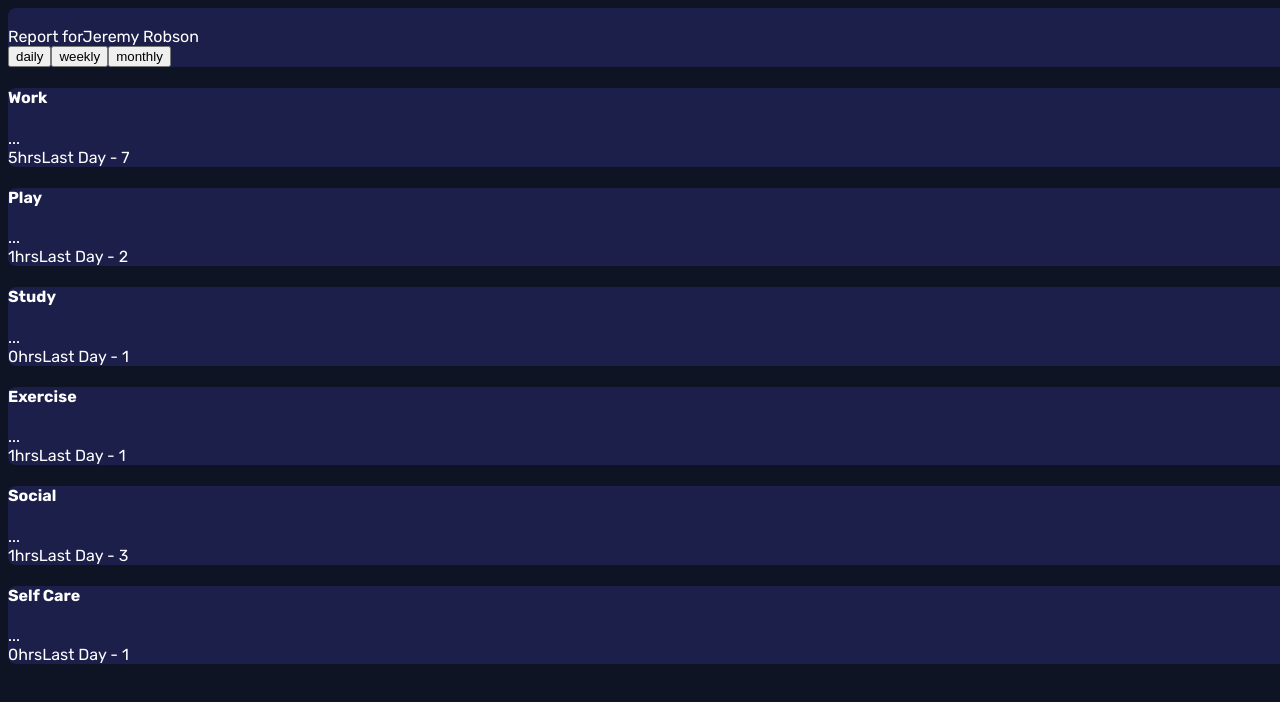
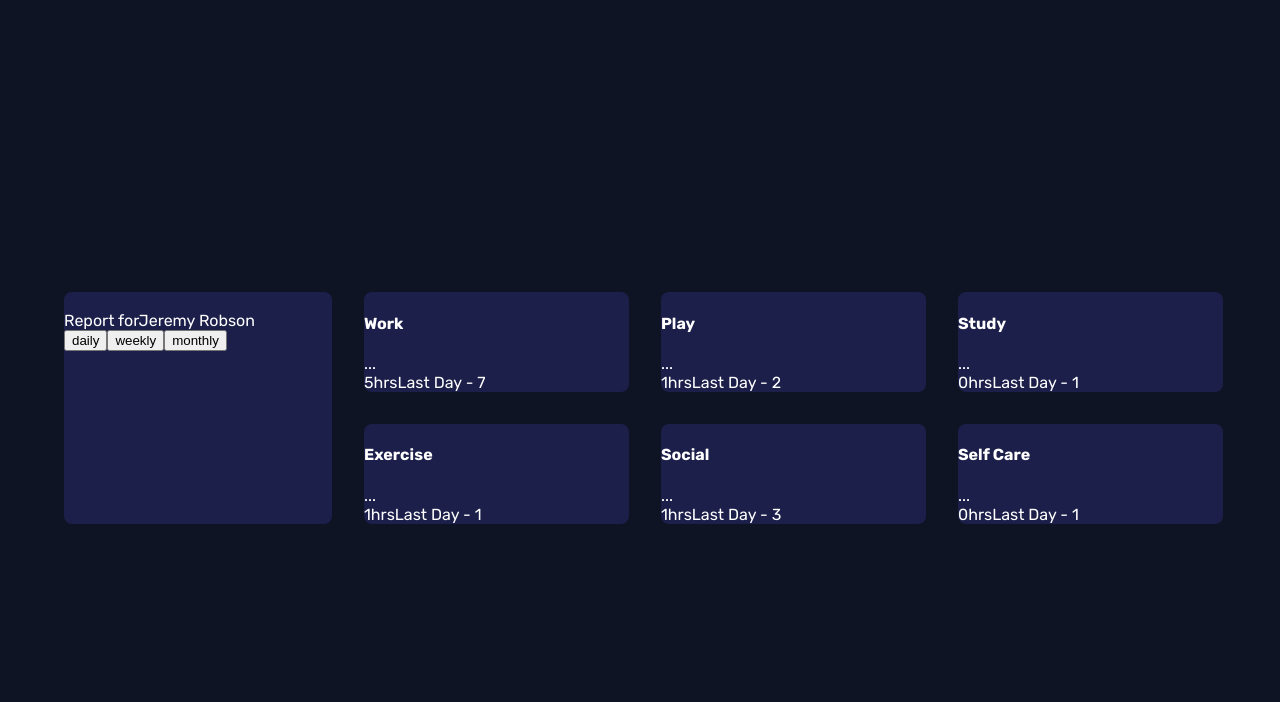
Before and after one commit to vhetet/frontend-mentor-time-tracking-dashboard, a React (Create React App) app: page / in a window 1280 px wide. Shown: the top 702 px of the page. Built offline with nearby package versions, Linux system fonts and the light colour scheme.

Commit message:
create grid layout

```diff
--- a/src/App.scss
+++ b/src/App.scss
@@ -1,8 +1,19 @@
 @import './index.scss';
 
 .App {
+  display: inline-grid;
+  grid-template-columns: 25% 75%;
+  width: 1200px;
+
   .card, .profile {
     background-color: $dark-blue;
     border-radius: .5rem;
+    margin: 1rem;
+  }
+
+  .tracker {
+    display: grid;
+    grid-template-columns: 33% 33% 33%;
+    grid-template-rows: 50% 50%;
   }
 }
--- a/src/index.scss
+++ b/src/index.scss
@@ -22,6 +22,9 @@ body {
   width: 100vw;
   background-color: $very-dark-blue;
   color: white;
+  display: flex;
+  justify-content: center;
+  align-items: center;
 }
 
 @font-face {
```
Also changed, not shown: 1 other file (tests, documents, lock files or other folders).
